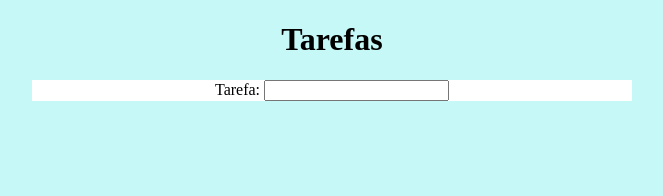
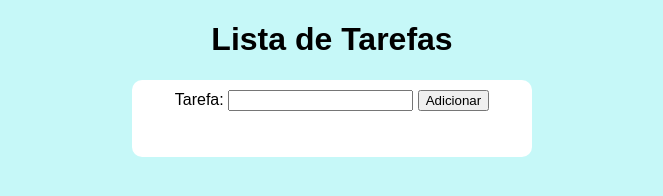
Before and after one commit to rogerioalves-sf/CursoEBAC-GIT, a plain HTML site: page exercicioJquery/index.html in a window 1280 px wide. Shown: the whole page, without its empty margins (308-971 px from the left). Drawn offline with nearby package versions, Linux system fonts and the light colour scheme.

Commit message:
exercicio jquery

```diff
--- a/exercicioJquery/index.html
+++ b/exercicioJquery/index.html
@@ -7,15 +7,21 @@
     <title>Tarefas</title>
 </head>
 <body>
-    <header>
-        <h1>Tarefas</h1>
-    </header>
-    <section>
-        <form>
-            <label for="txt">Tarefa:</label>
-            <input type="text" name="txt" id="txt">
-        </form>
-    </section>
+    <h1>Lista de Tarefas</h1>
+    <div class="container">
+        <label for="">Tarefa:</label>
+        <input type="text" id="texto">
+        <button id="btnaddjs">Adicionar</button>
+        <ul id="lista">
+        </ul>
+
+    </div>
+
+
+    <script src="https://code.jquery.com/jquery-3.7.1.min.js">
+
+    </script>
+    <script src="/js.js"></script>
 
 </body>
 </html>
--- a/exercicioJquery/style.css
+++ b/exercicioJquery/style.css
@@ -2,14 +2,35 @@
 
 body {
     background-color: rgb(198, 248, 248);
+    font-family: Arial, Helvetica, sans-serif;
 }
-header {
+h1 {
     text-align: center;
 }
-section {
-    width: 600px;
+.container {
+    width: 400px;
     margin: auto;
     background-color: white;
     text-align: center;
+    border-radius: 10px;
 
 }
+input {
+    margin-top: 10px;
+}
+ul {
+    list-style: none;
+    text-align: center;
+    padding: 10px;
+}
+ul li {
+    margin-bottom: 10px;
+}
+
+button {
+    margin-bottom: 10px;
+}
+
+ul .checked {
+    text-decoration: line-through;
+}
--- /dev/null
+++ b/js.js
@@ -0,0 +1,12 @@
+
+$(document).ready(function(){
+    $('#btnaddjs').click(function(){
+        let text = $('#texto').val();
+        if (text.trim() !== '') {
+            $('#lista').append('<li>' + text + '</li>');
+            $('#texto').val('');
+        };
+        $('#lista').on('click', 'li', function(){
+            $(this).toggleClass('checked');
+        });
+    })})
```
